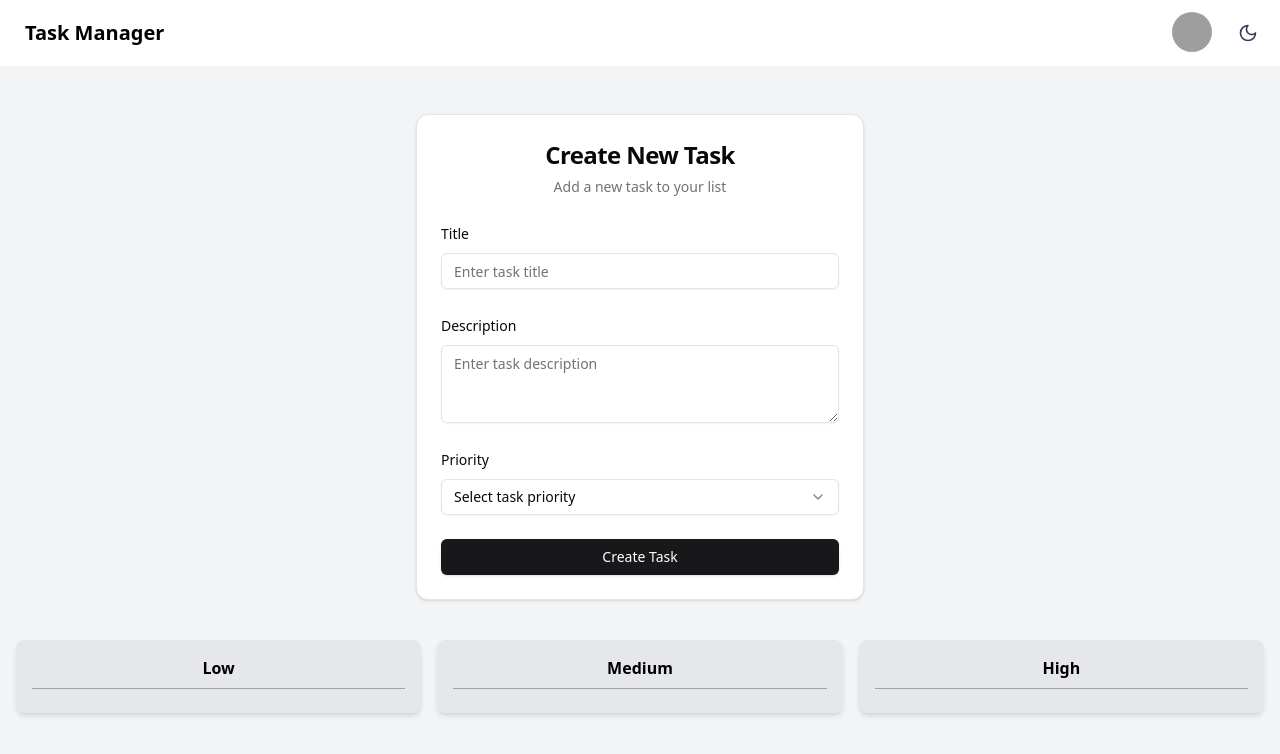
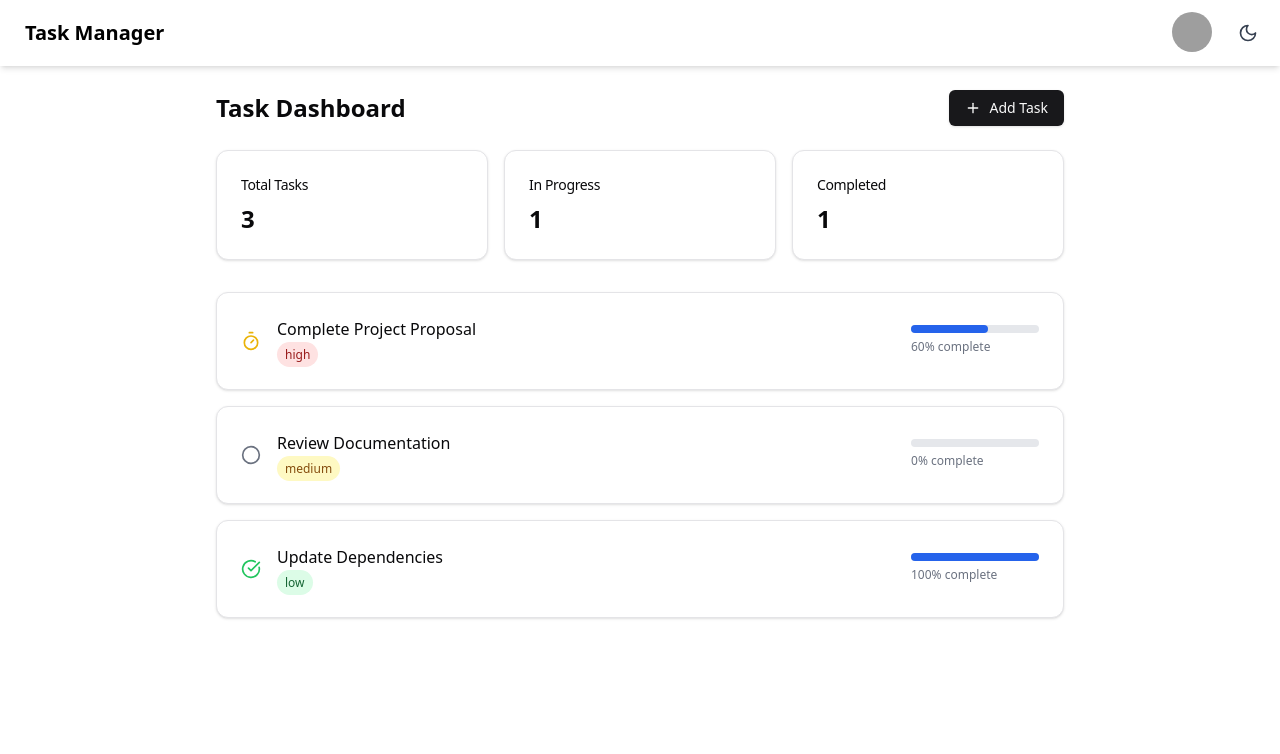
Before and after one commit to jaskamal2724/task-management, a React (Vite) app in the folder client/: page /dashboard in a window 1280 px wide. Shown: the top 754 px of the page. Built offline with nearby package versions, Linux system fonts and the light colour scheme; grey boxes are pictures that could not be loaded.

Commit message:
updated user dashboard

```diff
--- a/client/package.json
+++ b/client/package.json
@@ -12,7 +12,9 @@
   "dependencies": {
     "@hookform/resolvers": "^3.10.0",
     "@radix-ui/react-checkbox": "^1.1.3",
+    "@radix-ui/react-dialog": "^1.1.6",
     "@radix-ui/react-label": "^2.1.1",
+    "@radix-ui/react-radio-group": "^1.2.3",
     "@radix-ui/react-select": "^2.1.5",
     "@radix-ui/react-slot": "^1.1.1",
     "@radix-ui/react-switch": "^1.1.2",
--- a/client/src/components/Userdashboard.jsx
+++ b/client/src/components/Userdashboard.jsx
@@ -1,181 +1,163 @@
-import { useState, useEffect } from "react";
-import { zodResolver } from "@hookform/resolvers/zod";
-import { useForm } from "react-hook-form";
-import { z } from "zod";
-import { DndProvider, useDrag, useDrop } from "react-dnd";
-import { HTML5Backend } from "react-dnd-html5-backend";
+import React, { useState } from 'react';
+import { Card, CardContent, CardHeader, CardTitle } from "./ui/card";
+import { Button } from "./ui/button";
+import { Input } from "./ui/input";
+import { Label } from "./ui/label";
+import { RadioGroup, RadioGroupItem } from "./ui/radio-group";
+import { Dialog, DialogContent, DialogHeader, DialogTitle, DialogTrigger } from "./ui/dialog";
+import { Plus, CheckCircle, Circle, Timer } from 'lucide-react';
 
-import { Button } from "./ui/button";
-import { Form, FormControl, FormField, FormItem, FormLabel, FormMessage } from "./ui/form";
-import { Input } from "./ui/input";
-import { Textarea } from "./ui/textarea";
-import { Select, SelectContent, SelectItem, SelectTrigger, SelectValue } from "./ui/select";
-import { Card, CardHeader, CardTitle, CardDescription, CardContent } from "./ui/card";
+const TaskDashboard = () => {
+  const [tasks, setTasks] = useState([
+    { id: 1, title: 'Complete Project Proposal', priority: 'high', status: 'in-progress', progress: 60 },
+    { id: 2, title: 'Review Documentation', priority: 'medium', status: 'todo', progress: 0 },
+    { id: 3, title: 'Update Dependencies', priority: 'low', status: 'completed', progress: 100 }
+  ]);
 
-const formSchema = z.object({
-  title: z.string().min(2, { message: "Title must be at least 2 characters." }),
-  description: z.string().min(10, { message: "Description must be at least 10 characters." }),
-  priority: z.string({ required_error: "Please select a task priority." }),
-});
+  const [newTask, setNewTask] = useState({
+    title: '',
+    priority: 'medium'
+  });
 
-const ItemType = { TASK: "task" };
+  const priorityColors = {
+    high: 'bg-red-100 text-red-800',
+    medium: 'bg-yellow-100 text-yellow-800',
+    low: 'bg-green-100 text-green-800'
+  };
 
-const Task = ({ task, index, moveTask }) => {
-  const [{ isDragging }, drag] = useDrag(() => ({
-    type: ItemType.TASK,
-    item: { task, index },
-    collect: (monitor) => ({ isDragging: monitor.isDragging() }),
-  }));
+  const statusIcons = {
+    'completed': <CheckCircle className="h-5 w-5 text-green-500" />,
+    'in-progress': <Timer className="h-5 w-5 text-yellow-500" />,
+    'todo': <Circle className="h-5 w-5 text-gray-500" />
+  };
+
+  const handleAddTask = () => {
+    if (newTask.title.trim()) {
+      setTasks([...tasks, {
+        id: tasks.length + 1,
+        title: newTask.title,
+        priority: newTask.priority,
+        status: 'todo',
+        progress: 0
+      }]);
+      setNewTask({ title: '', priority: 'medium' });
+    }
+  };
 
   return (
-    <div
-      ref={drag}
-      className={`p-2 mt-2 rounded bg-blue-300 text-black cursor-pointer shadow-md ${
-        isDragging ? "opacity-50" : "opacity-100"
-      }`}
-    >
-      <p>{task.title}</p>
+    <div className="p-6 max-w-4xl mx-auto">
+      <div className="flex justify-between items-center mb-6">
+        <h1 className="text-2xl font-bold">Task Dashboard</h1>
+        <Dialog>
+          <DialogTrigger asChild>
+            <Button className="flex items-center gap-2">
+              <Plus className="h-4 w-4" /> Add Task
+            </Button>
+          </DialogTrigger>
+          <DialogContent className="sm:max-w-[425px]">
+            <DialogHeader>
+              <DialogTitle>Add New Task</DialogTitle>
+            </DialogHeader>
+            <div className="grid gap-4 py-4">
+              <div className="grid gap-2">
+                <Label htmlFor="task-title">Task Title</Label>
+                <Input
+                  id="task-title"
+                  value={newTask.title}
+                  onChange={(e) => setNewTask({ ...newTask, title: e.target.value })}
+                  placeholder="Enter task title"
+                />
+              </div>
+              <div className="grid gap-2">
+                <Label>Priority</Label>
+                <RadioGroup
+                  value={newTask.priority}
+                  onValueChange={(value) => setNewTask({ ...newTask, priority: value })}
+                  className="flex gap-4"
+                >
+                  <div className="flex items-center space-x-2">
+                    <RadioGroupItem value="low" id="low" />
+                    <Label htmlFor="low">Low</Label>
+                  </div>
+                  <div className="flex items-center space-x-2">
+                    <RadioGroupItem value="medium" id="medium" />
+                    <Label htmlFor="medium">Medium</Label>
+                  </div>
+                  <div className="flex items-center space-x-2">
+                    <RadioGroupItem value="high" id="high" />
+                    <Label htmlFor="high">High</Label>
+                  </div>
+                </RadioGroup>
+              </div>
+              <Button onClick={handleAddTask}>Create Task</Button>
+            </div>
+          </DialogContent>
+        </Dialog>
+      </div>
+
+      <div className="grid grid-cols-1 md:grid-cols-2 lg:grid-cols-3 gap-4 mb-8">
+        <Card>
+          <CardHeader className="pb-2">
+            <CardTitle className="text-sm font-medium">Total Tasks</CardTitle>
+          </CardHeader>
+          <CardContent>
+            <div className="text-2xl font-bold">{tasks.length}</div>
+          </CardContent>
+        </Card>
+
+        <Card>
+          <CardHeader className="pb-2">
+            <CardTitle className="text-sm font-medium">In Progress</CardTitle>
+          </CardHeader>
+          <CardContent>
+            <div className="text-2xl font-bold">
+              {tasks.filter(task => task.status === 'in-progress').length}
+            </div>
+          </CardContent>
+        </Card>
+
+        <Card>
+          <CardHeader className="pb-2">
+            <CardTitle className="text-sm font-medium">Completed</CardTitle>
+          </CardHeader>
+          <CardContent>
+            <div className="text-2xl font-bold">
+              {tasks.filter(task => task.status === 'completed').length}
+            </div>
+          </CardContent>
+        </Card>
+      </div>
+
+      <div className="space-y-4">
+        {tasks.map(task => (
+          <Card key={task.id} className="w-full">
+            <CardContent className="pt-6">
+              <div className="flex items-center justify-between">
+                <div className="flex items-center gap-4">
+                  {statusIcons[task.status]}
+                  <div>
+                    <h3 className="font-medium">{task.title}</h3>
+                    <span className={`text-xs px-2 py-1 rounded-full ${priorityColors[task.priority]}`}>
+                      {task.priority}
+                    </span>
+                  </div>
+                </div>
+                <div className="w-32">
+                  <div className="h-2 bg-gray-200 rounded-full">
+                    <div
+                      className="h-2 bg-blue-600 rounded-full"
+                      style={{ width: `${task.progress}%` }}
+                    />
+                  </div>
+                  <span className="text-xs text-gray-500">{task.progress}% complete</span>
+                </div>
+              </div>
+            </CardContent>
+          </Card>
+        ))}
+      </div>
     </div>
   );
 };
 
-const PriorityColumn = ({ priority, tasks, moveTask }) => {
-  const [, drop] = useDrop({
-    accept: ItemType.TASK,
-    drop: (item) => moveTask(item.task, priority),
-  });
-
-  return (
-    <div
-      ref={drop}
-      className="p-4 rounded-lg shadow-md transition-colors duration-300 bg-gray-200 dark:bg-gray-700 text-black dark:text-white"
-    >
-      <h3 className="text-center font-semibold capitalize">{priority}</h3>
-      <hr className="my-2 border-gray-400" />
-      {tasks.map((task, index) => (
-        <Task key={task.id} task={task} index={index} moveTask={moveTask} />
-      ))}
-    </div>
-  );
-};
-
-const TaskForm = () => {
-  const [theme, setTheme] = useState("light");
-  const [tasks, setTasks] = useState({ low: [], medium: [], high: [] });
-
-  useEffect(() => {
-    const currentTheme = document.documentElement.getAttribute("data-theme") || "light";
-    setTheme(currentTheme);
-
-    const observer = new MutationObserver(() => {
-      const updatedTheme = document.documentElement.getAttribute("data-theme");
-      setTheme(updatedTheme);
-    });
-
-    observer.observe(document.documentElement, { attributes: true, attributeFilter: ["data-theme"] });
-
-    return () => observer.disconnect();
-  }, []);
-
-  const form = useForm({
-    resolver: zodResolver(formSchema),
-    defaultValues: { title: "", description: "", priority: "" },
-  });
-
-  const onSubmit = (values) => {
-    setTasks((prev) => ({
-      ...prev,
-      [values.priority]: [...prev[values.priority], { id: Date.now().toString(), ...values }],
-    }));
-    form.reset();
-  };
-
-  const moveTask = (task, newPriority) => {
-    setTasks((prev) => {
-      const updatedTasks = { ...prev };
-      Object.keys(updatedTasks).forEach((priority) => {
-        updatedTasks[priority] = updatedTasks[priority].filter((t) => t.id !== task.id);
-      });
-      updatedTasks[newPriority].push(task);
-      return updatedTasks;
-    });
-  };
-
-  return (
-    <DndProvider backend={HTML5Backend}>
-      <div className={`min-h-screen p-4 ${theme === "light" ? "bg-gray-100 text-black" : "bg-gray-900 text-white"}`}>
-        <Card className={`w-full max-w-md mx-auto mt-8 ${theme === "light" ? "bg-white" : "bg-gray-800"}`}>
-          <CardHeader>
-            <CardTitle className="text-center text-2xl">Create New Task</CardTitle>
-            <CardDescription className="text-center">Add a new task to your list</CardDescription>
-          </CardHeader>
-          <CardContent>
-            <Form {...form}>
-              <form onSubmit={form.handleSubmit(onSubmit)} className="space-y-6">
-                <FormField
-                  control={form.control}
-                  name="title"
-                  render={({ field }) => (
-                    <FormItem>
-                      <FormLabel>Title</FormLabel>
-                      <FormControl>
-                        <Input placeholder="Enter task title" {...field} />
-                      </FormControl>
-                      <FormMessage />
-                    </FormItem>
-                  )}
-                />
-                <FormField
-                  control={form.control}
-                  name="description"
-                  render={({ field }) => (
-                    <FormItem>
-                      <FormLabel>Description</FormLabel>
-                      <FormControl>
-                        <Textarea placeholder="Enter task description" {...field} rows={3} />
-                      </FormControl>
-                      <FormMessage />
-                    </FormItem>
-                  )}
-                />
-                <FormField
-                  control={form.control}
-                  name="priority"
-                  render={({ field }) => (
-                    <FormItem>
-                      <FormLabel>Priority</FormLabel>
-                      <Select onValueChange={field.onChange} defaultValue={field.value}>
-                        <FormControl>
-                          <SelectTrigger>
-                            <SelectValue placeholder="Select task priority" />
-                          </SelectTrigger>
-                        </FormControl>
-                        <SelectContent>
-                          <SelectItem value="low">Low</SelectItem>
-                          <SelectItem value="medium">Medium</SelectItem>
-                          <SelectItem value="high">High</SelectItem>
-                        </SelectContent>
-                      </Select>
-                      <FormMessage />
-                    </FormItem>
-                  )}
-                />
-                <Button type="submit" className="w-full bg-primary text-white">
-                  Create Task
-                </Button>
-              </form>
-            </Form>
-          </CardContent>
-        </Card>
-
-        <div className="mt-10 grid grid-cols-3 gap-4">
-          {Object.keys(tasks).map((priority) => (
-            <PriorityColumn key={priority} priority={priority} tasks={tasks[priority]} moveTask={moveTask} />
-          ))}
-        </div>
-      </div>
-    </DndProvider>
-  );
-};
-
-export default TaskForm;
+export default TaskDashboard;
--- /dev/null
+++ b/client/src/components/ui/dialog.jsx
@@ -0,0 +1,94 @@
+import * as React from "react"
+import * as DialogPrimitive from "@radix-ui/react-dialog"
+import { X } from "lucide-react"
+
+import { cn } from "../../lib/utils"
+
+const Dialog = DialogPrimitive.Root
+
+const DialogTrigger = DialogPrimitive.Trigger
+
+const DialogPortal = DialogPrimitive.Portal
+
+const DialogClose = DialogPrimitive.Close
+
+const DialogOverlay = React.forwardRef(({ className, ...props }, ref) => (
+  <DialogPrimitive.Overlay
+    ref={ref}
+    className={cn(
+      "fixed inset-0 z-50 bg-black/80  data-[state=open]:animate-in data-[state=closed]:animate-out data-[state=closed]:fade-out-0 data-[state=open]:fade-in-0",
+      className
+    )}
+    {...props} />
+))
+DialogOverlay.displayName = DialogPrimitive.Overlay.displayName
+
+const DialogContent = React.forwardRef(({ className, children, ...props }, ref) => (
+  <DialogPortal>
+    <DialogOverlay />
+    <DialogPrimitive.Content
+      ref={ref}
+      className={cn(
+        "fixed left-[50%] top-[50%] z-50 grid w-full max-w-lg translate-x-[-50%] translate-y-[-50%] gap-4 border bg-background p-6 shadow-lg duration-200 data-[state=open]:animate-in data-[state=closed]:animate-out data-[state=closed]:fade-out-0 data-[state=open]:fade-in-0 data-[state=closed]:zoom-out-95 data-[state=open]:zoom-in-95 data-[state=closed]:slide-out-to-left-1/2 data-[state=closed]:slide-out-to-top-[48%] data-[state=open]:slide-in-from-left-1/2 data-[state=open]:slide-in-from-top-[48%] sm:rounded-lg",
+        className
+      )}
+      {...props}>
+      {children}
+      <DialogPrimitive.Close
+        className="absolute right-4 top-4 rounded-sm opacity-70 ring-offset-background transition-opacity hover:opacity-100 focus:outline-none focus:ring-2 focus:ring-ring focus:ring-offset-2 disabled:pointer-events-none data-[state=open]:bg-accent data-[state=open]:text-muted-foreground">
+        <X className="h-4 w-4" />
+        <span className="sr-only">Close</span>
+      </DialogPrimitive.Close>
+    </DialogPrimitive.Content>
+  </DialogPortal>
+))
+DialogContent.displayName = DialogPrimitive.Content.displayName
+
+const DialogHeader = ({
+  className,
+  ...props
+}) => (
+  <div
+    className={cn("flex flex-col space-y-1.5 text-center sm:text-left", className)}
+    {...props} />
+)
+DialogHeader.displayName = "DialogHeader"
+
+const DialogFooter = ({
+  className,
+  ...props
+}) => (
+  <div
+    className={cn("flex flex-col-reverse sm:flex-row sm:justify-end sm:space-x-2", className)}
+    {...props} />
+)
+DialogFooter.displayName = "DialogFooter"
+
+const DialogTitle = React.forwardRef(({ className, ...props }, ref) => (
+  <DialogPrimitive.Title
+    ref={ref}
+    className={cn("text-lg font-semibold leading-none tracking-tight", className)}
+    {...props} />
+))
+DialogTitle.displayName = DialogPrimitive.Title.displayName
+
+const DialogDescription = React.forwardRef(({ className, ...props }, ref) => (
+  <DialogPrimitive.Description
+    ref={ref}
+    className={cn("text-sm text-muted-foreground", className)}
+    {...props} />
+))
+DialogDescription.displayName = DialogPrimitive.Description.displayName
+
+export {
+  Dialog,
+  DialogPortal,
+  DialogOverlay,
+  DialogTrigger,
+  DialogClose,
+  DialogContent,
+  DialogHeader,
+  DialogFooter,
+  DialogTitle,
+  DialogDescription,
+}
--- /dev/null
+++ b/client/src/components/ui/radio-group.jsx
@@ -0,0 +1,29 @@
+import * as React from "react"
+import * as RadioGroupPrimitive from "@radix-ui/react-radio-group"
+import { Circle } from "lucide-react"
+
+import { cn } from "../../lib/utils"
+
+const RadioGroup = React.forwardRef(({ className, ...props }, ref) => {
+  return (<RadioGroupPrimitive.Root className={cn("grid gap-2", className)} {...props} ref={ref} />);
+})
+RadioGroup.displayName = RadioGroupPrimitive.Root.displayName
+
+const RadioGroupItem = React.forwardRef(({ className, ...props }, ref) => {
+  return (
+    (<RadioGroupPrimitive.Item
+      ref={ref}
+      className={cn(
+        "aspect-square h-4 w-4 rounded-full border border-primary text-primary shadow focus:outline-none focus-visible:ring-1 focus-visible:ring-ring disabled:cursor-not-allowed disabled:opacity-50",
+        className
+      )}
+      {...props}>
+      <RadioGroupPrimitive.Indicator className="flex items-center justify-center">
+        <Circle className="h-3.5 w-3.5 fill-primary" />
+      </RadioGroupPrimitive.Indicator>
+    </RadioGroupPrimitive.Item>)
+  );
+})
+RadioGroupItem.displayName = RadioGroupPrimitive.Item.displayName
+
+export { RadioGroup, RadioGroupItem }
```
Also changed, not shown: 2 other files (tests, documents, lock files or other folders).
